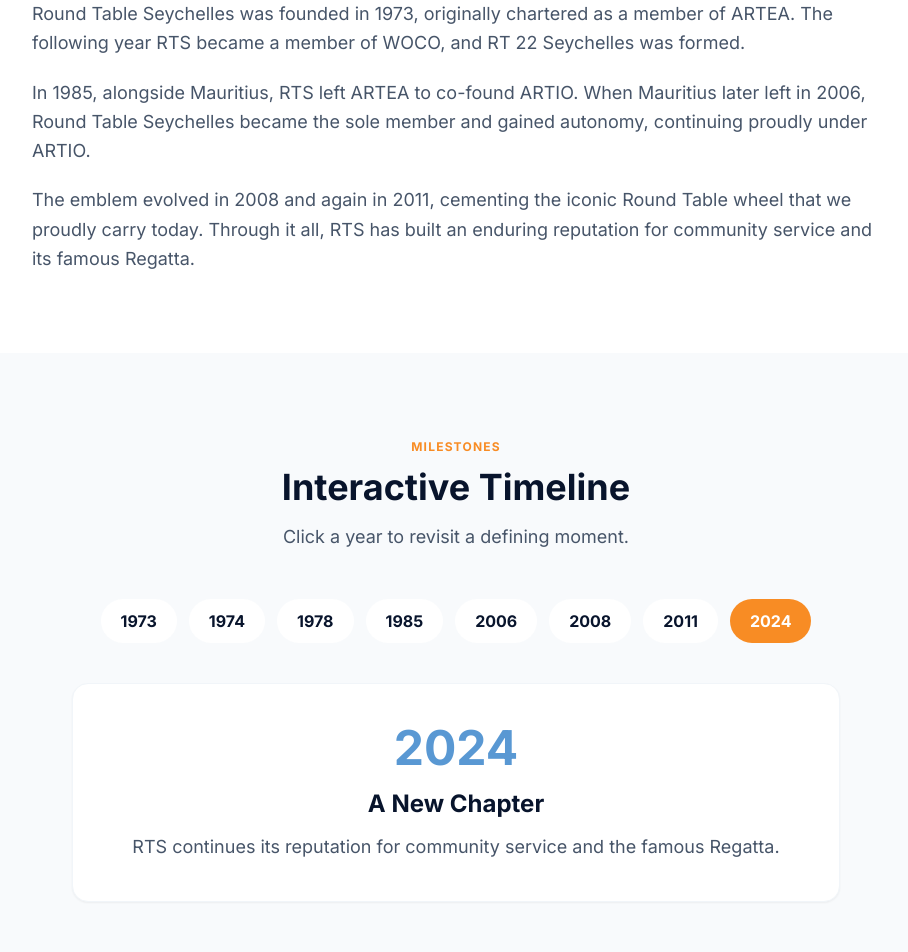
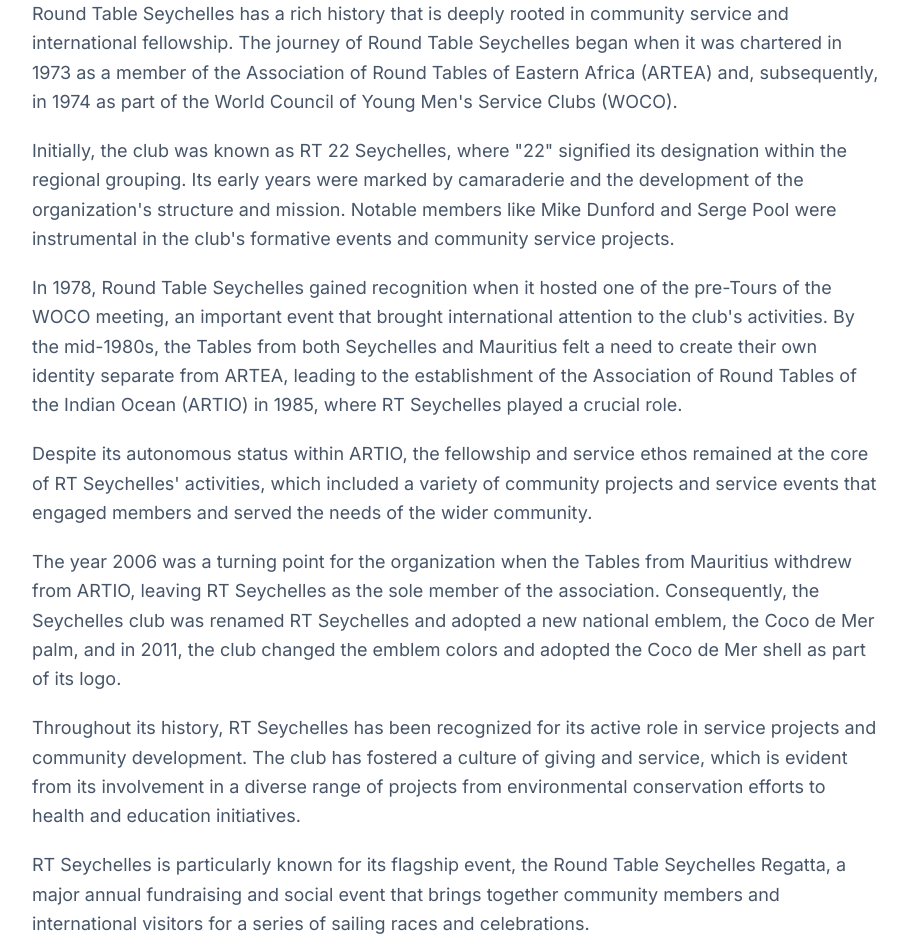
Before and after one commit to semelanie/RTS, a React (Vite) app: page /history in a window 1280 px wide. Shown: the part 700-1652 px from the top of the page, without its empty margins (184-1092 px from the left). Built offline with nearby package versions, Linux system fonts and the light colour scheme.

Commit message:
Update History.tsx

```diff
--- a/src/pages/History.tsx
+++ b/src/pages/History.tsx
@@ -27,18 +27,44 @@
           <SectionTitle eyebrow="The Beginning" title="Our Legacy" />
           <div className="space-y-5 text-lg text-slate-600 leading-relaxed">
             <p>
-              Round Table Seychelles was founded in 1973, originally chartered as a member of ARTEA. The
-              following year RTS became a member of WOCO, and RT 22 Seychelles was formed.
+              Round Table Seychelles has a rich history that is deeply rooted in community service and international fellowship.
+              The journey of Round Table Seychelles began when it was chartered in 1973 as a member of the Association of Round Tables of
+              Eastern Africa (ARTEA) and, subsequently, in 1974 as part of the World Council of Young Men's Service Clubs (WOCO).
             </p>
             <p>
-              In 1985, alongside Mauritius, RTS left ARTEA to co-found ARTIO. When Mauritius later left in
-              2006, Round Table Seychelles became the sole member and gained autonomy, continuing proudly
-              under ARTIO.
+             Initially, the club was known as RT 22 Seychelles, where "22" signified its designation within the regional grouping.
+              Its early years were marked by camaraderie and the development of the organization's structure and mission. Notable members
+              like Mike Dunford and Serge Pool were instrumental in the club's formative events and community service projects.
             </p>
             <p>
-              The emblem evolved in 2008 and again in 2011, cementing the iconic Round Table wheel that we
-              proudly carry today. Through it all, RTS has built an enduring reputation for community service
-              and its famous Regatta.
+              In 1978, Round Table Seychelles gained recognition when it hosted one of the pre-Tours of the WOCO meeting, an
+              important event that brought international attention to the club's activities. By the mid-1980s, the Tables from both
+              Seychelles and Mauritius felt a need to create their own identity separate from ARTEA, leading to the establishment of the
+              Association of Round Tables of the Indian Ocean (ARTIO) in 1985, where RT Seychelles played a crucial role.
+            </p>
+               <p>
+              Despite its autonomous status within ARTIO, the fellowship and service ethos remained at the core of RT Seychelles' activities,
+              which included a variety of community projects and service events that engaged members and served the needs of the wider community.
+            </p>
+            <p>
+              The year 2006 was a turning point for the organization when the Tables from Mauritius withdrew from ARTIO, leaving
+              RT Seychelles as the sole member of the association. Consequently, the Seychelles club was renamed RT Seychelles and adopted a
+              new national emblem, the Coco de Mer palm, and in 2011, the club changed the emblem colors and adopted the Coco de Mer shell as part of its logo.
+            </p>
+              <p>
+             Throughout its history, RT Seychelles has been recognized for its active role in service projects and
+              community development. The club has fostered a culture of giving and service, which is evident from its
+              involvement in a diverse range of projects from environmental conservation efforts to health and education initiatives.
+            </p>
+            <p>
+             RT Seychelles is particularly known for its flagship event, the Round Table Seychelles Regatta, a major annual
+            fundraising and social event that brings together community members and international visitors for a series
+            of sailing races and celebrations.
+            </p>
+                <p>
+             The history of RT Seychelles reflects a dedication to the Round Table's principles of friendship, collaboration, and
+            community service, demonstrating the club's ongoing commitment to making a significant impact in the lives of the
+             Seychellois and upholding the values that define Round Table organizations worldwide.
             </p>
           </div>
         </div>
```
